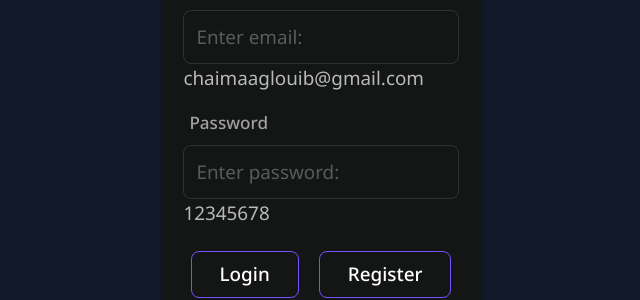
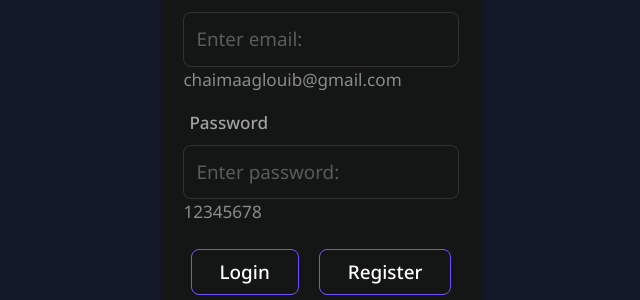
Before and after one commit to chaimaGLOUIB/planner-ui, a Next.js app: page /auth in a window 1280 px wide. Shown: the part 304-604 px from the top of the page, without its empty margins (319-959 px from the left). Built offline with nearby package versions, Linux system fonts and the light colour scheme; no server answers.

Commit message:
adding email and password

```diff
--- a/src/components/ui/fields/Fields.tsx
+++ b/src/components/ui/fields/Fields.tsx
@@ -179,7 +179,7 @@ export const Field = forwardRef<HTMLInputElement, InputFieldProps>(
 					{...rest}
 				/>
 				<p className='text-red-500'>{error?.message}</p>{' '}
-{info && <p className="text-white/70">{info}</p>}
+{info && <p className="text-white/50 text-sm">{info}</p>}
 
 				{/* Displaying error */}
 			</div>
```
